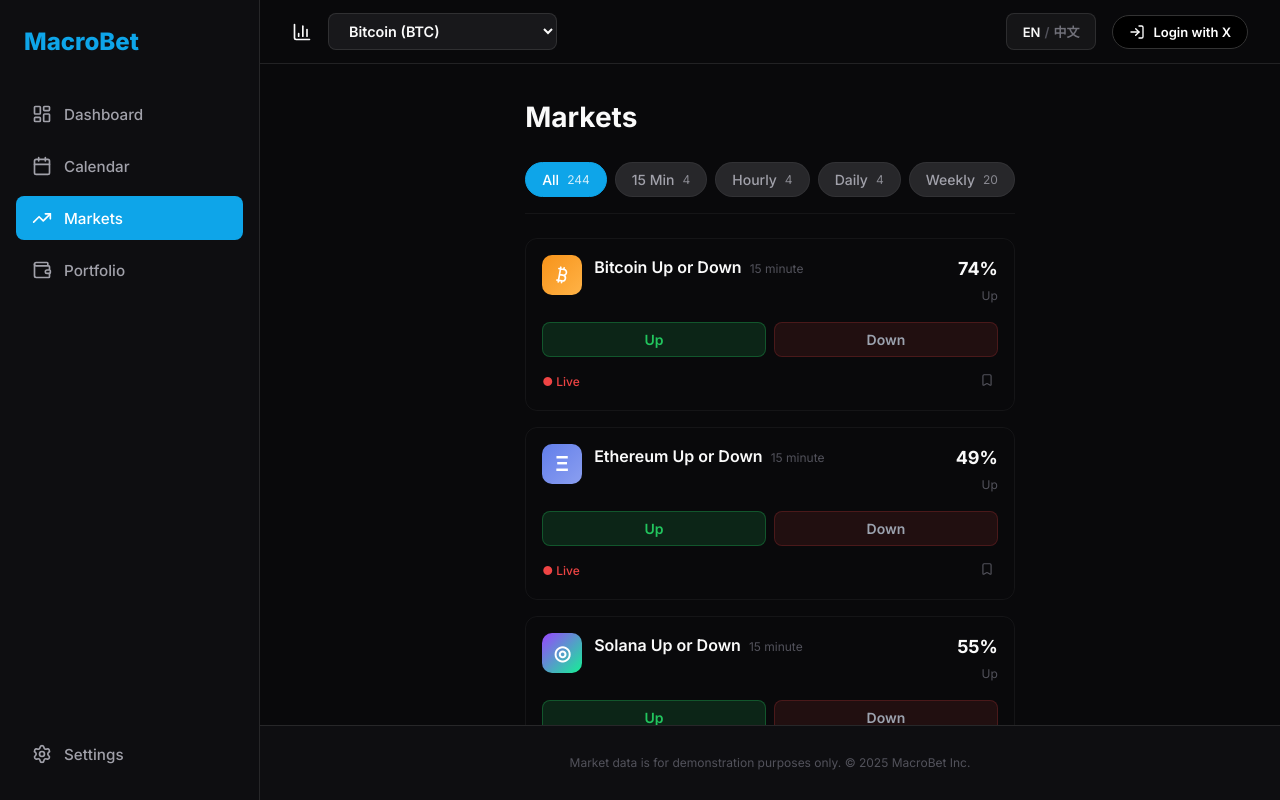
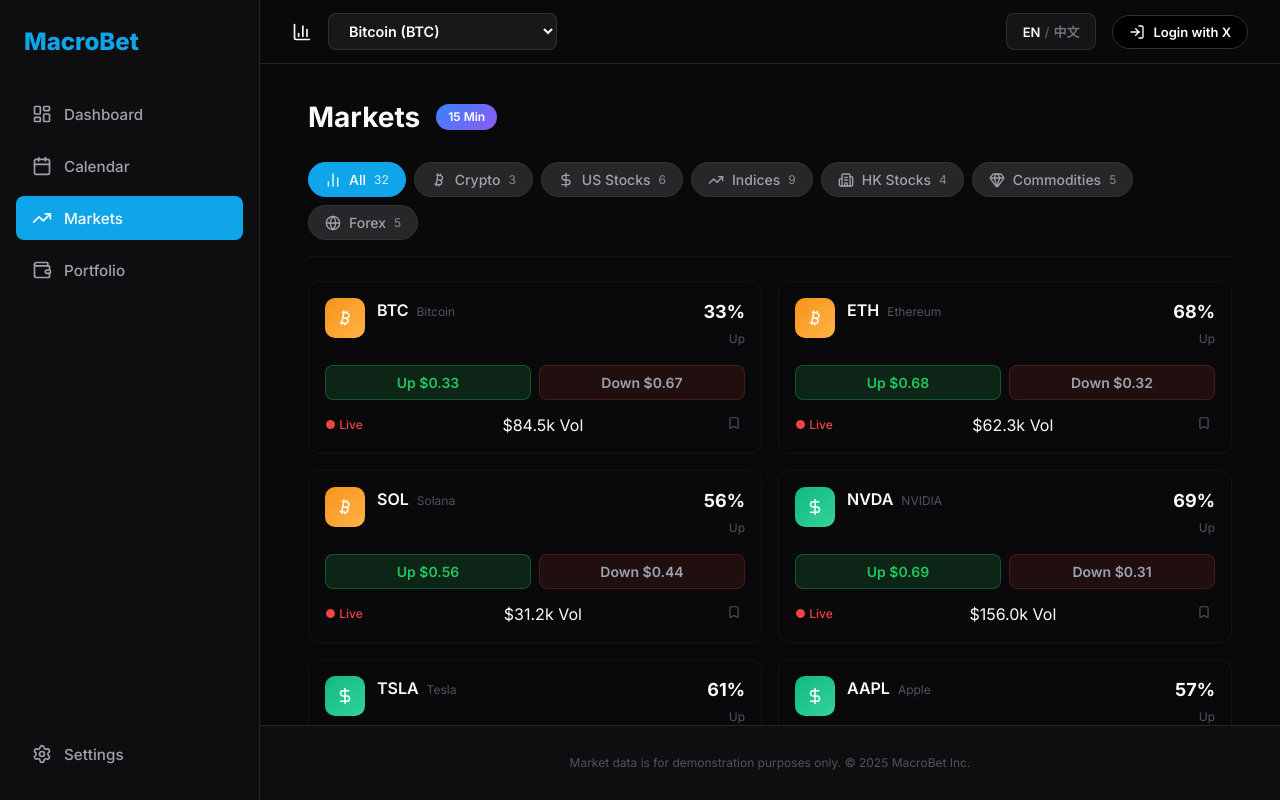
Before and after one commit to lbq110/MacroBet, a React (Vite) app in the folder frontend/: page / in a window 1280 px wide. Both pictures are taken after a click on the button "Markets". Built offline with nearby package versions, Linux system fonts and the light colour scheme.

Commit message:
Expand Markets page with 6 categories: Crypto, US Stocks, Indices, HK Stocks, Commodities, Forex (32 markets total)

```diff
--- a/frontend/src/pages/Markets/Markets.css
+++ b/frontend/src/pages/Markets/Markets.css
@@ -28,11 +28,26 @@
 }
 
 /* Header */
+.markets-header {
+    display: flex;
+    align-items: center;
+    gap: var(--space-4);
+}
+
 .markets-header h1 {
     font-size: 1.75rem;
     font-weight: 700;
     color: var(--text-primary);
     margin: 0;
+}
+
+.timeframe-badge {
+    padding: var(--space-1) var(--space-3);
+    background: linear-gradient(135deg, #3b82f6, #8b5cf6);
+    border-radius: 20px;
+    font-size: 0.75rem;
+    font-weight: 600;
+    color: white;
 }
 
 /* Category Filters */
@@ -120,26 +135,32 @@
     font-size: 1.25rem;
     font-weight: 700;
     flex-shrink: 0;
-}
-
-.market-icon.btc {
-    background: linear-gradient(135deg, #f7931a, #ffb347);
     color: white;
 }
 
-.market-icon.eth {
-    background: linear-gradient(135deg, #627eea, #8b9ff0);
-    color: white;
+/* Category-specific icon colors */
+.market-icon.crypto {
+    background: linear-gradient(135deg, #f7931a, #ffb347);
 }
 
-.market-icon.sol {
-    background: linear-gradient(135deg, #9945ff, #14f195);
-    color: white;
+.market-icon.us-stocks {
+    background: linear-gradient(135deg, #10b981, #34d399);
 }
 
-.market-icon.xrp {
-    background: linear-gradient(135deg, #23292f, #4a5568);
-    color: white;
+.market-icon.indices {
+    background: linear-gradient(135deg, #3b82f6, #60a5fa);
+}
+
+.market-icon.hk-stocks {
+    background: linear-gradient(135deg, #ef4444, #f87171);
+}
+
+.market-icon.commodities {
+    background: linear-gradient(135deg, #f59e0b, #fbbf24);
+}
+
+.market-icon.forex {
+    background: linear-gradient(135deg, #8b5cf6, #a78bfa);
 }
 
 .card-title {
--- a/frontend/src/pages/Markets/Markets.tsx
+++ b/frontend/src/pages/Markets/Markets.tsx
@@ -1,91 +1,106 @@
 import { useState } from 'react';
-import { Bitcoin, TrendingUp, Bookmark } from 'lucide-react';
+import { Bitcoin, TrendingUp, Bookmark, DollarSign, BarChart2, Building2, Gem, Globe } from 'lucide-react';
 import { CryptoBetting } from '../CryptoBetting/CryptoBetting';
 import './Markets.css';
 
 // Market category types
-type MarketCategory = 'all' | '15min' | 'hourly' | 'daily' | 'weekly';
+type MarketCategory = 'all' | 'crypto' | 'us_stocks' | 'indices' | 'hk_stocks' | 'commodities' | 'forex';
 
 interface MarketItem {
     id: string;
+    symbol: string;
     name: string;
-    subtitle: string;
-    icon: 'btc' | 'eth' | 'sol' | 'xrp';
-    upOdds: number;
-    downOdds: number;
+    category: MarketCategory;
+    up: number;
+    down: number;
     isLive: boolean;
-    timeframe: string;
     volume: number;
 }
 
-// Mock market data
+// Generate random odds for demo
+const randomOdds = () => {
+    const up = Math.round((0.3 + Math.random() * 0.4) * 100) / 100;
+    return { up, down: Math.round((1 - up) * 100) / 100 };
+};
+
+// All market data
 const MARKETS: MarketItem[] = [
-    {
-        id: 'btc-15min',
-        name: 'Bitcoin Up or Down',
-        subtitle: '15 minute',
-        icon: 'btc',
-        upOdds: 0.74,
-        downOdds: 0.27,
-        isLive: true,
-        timeframe: '15 Min',
-        volume: 84500
-    },
-    {
-        id: 'eth-15min',
-        name: 'Ethereum Up or Down',
-        subtitle: '15 minute',
-        icon: 'eth',
-        upOdds: 0.49,
-        downOdds: 0.52,
-        isLive: true,
-        timeframe: '15 Min',
-        volume: 62300
-    },
-    {
-        id: 'sol-15min',
-        name: 'Solana Up or Down',
-        subtitle: '15 minute',
-        icon: 'sol',
-        upOdds: 0.55,
-        downOdds: 0.46,
-        isLive: true,
-        timeframe: '15 Min',
-        volume: 31200
-    },
-    {
-        id: 'xrp-15min',
-        name: 'XRP Up or Down',
-        subtitle: '15 minute',
-        icon: 'xrp',
-        upOdds: 0.78,
-        downOdds: 0.23,
-        isLive: true,
-        timeframe: '15 Min',
-        volume: 18700
-    }
+    // Crypto
+    { id: 'btc', symbol: 'BTC', name: 'Bitcoin', category: 'crypto', ...randomOdds(), isLive: true, volume: 84500 },
+    { id: 'eth', symbol: 'ETH', name: 'Ethereum', category: 'crypto', ...randomOdds(), isLive: true, volume: 62300 },
+    { id: 'sol', symbol: 'SOL', name: 'Solana', category: 'crypto', ...randomOdds(), isLive: true, volume: 31200 },
+
+    // US Stocks
+    { id: 'nvda', symbol: 'NVDA', name: 'NVIDIA', category: 'us_stocks', ...randomOdds(), isLive: true, volume: 156000 },
+    { id: 'tsla', symbol: 'TSLA', name: 'Tesla', category: 'us_stocks', ...randomOdds(), isLive: true, volume: 142000 },
+    { id: 'aapl', symbol: 'AAPL', name: 'Apple', category: 'us_stocks', ...randomOdds(), isLive: true, volume: 98000 },
+    { id: 'googl', symbol: 'GOOGL', name: 'Google', category: 'us_stocks', ...randomOdds(), isLive: true, volume: 87000 },
+    { id: 'msft', symbol: 'MSFT', name: 'Microsoft', category: 'us_stocks', ...randomOdds(), isLive: true, volume: 76000 },
+    { id: 'amzn', symbol: 'AMZN', name: 'Amazon', category: 'us_stocks', ...randomOdds(), isLive: true, volume: 65000 },
+
+    // Indices
+    { id: 'spx500', symbol: 'SPX500', name: 'S&P 500', category: 'indices', ...randomOdds(), isLive: true, volume: 245000 },
+    { id: 'us30', symbol: 'US30', name: 'Dow Jones', category: 'indices', ...randomOdds(), isLive: true, volume: 189000 },
+    { id: 'nas100', symbol: 'NAS100', name: 'Nasdaq 100', category: 'indices', ...randomOdds(), isLive: true, volume: 167000 },
+    { id: 'russ2000', symbol: 'RUSS2000', name: 'Russell 2000', category: 'indices', ...randomOdds(), isLive: true, volume: 54000 },
+    { id: 'china50', symbol: 'CHINA50', name: 'China A50', category: 'indices', ...randomOdds(), isLive: true, volume: 78000 },
+    { id: 'hk50', symbol: 'HK50', name: 'Hang Seng', category: 'indices', ...randomOdds(), isLive: true, volume: 92000 },
+    { id: 'jpn225', symbol: 'JPN225', name: 'Nikkei 225', category: 'indices', ...randomOdds(), isLive: true, volume: 68000 },
+    { id: 'vix', symbol: 'VIX', name: 'Volatility Index', category: 'indices', ...randomOdds(), isLive: true, volume: 123000 },
+    { id: 'usdx', symbol: 'USDX', name: 'US Dollar Index', category: 'indices', ...randomOdds(), isLive: true, volume: 45000 },
+
+    // HK Stocks
+    { id: 'tencent', symbol: '0700.HK', name: 'Tencent', category: 'hk_stocks', ...randomOdds(), isLive: true, volume: 156000 },
+    { id: 'baba', symbol: '9988.HK', name: 'Alibaba', category: 'hk_stocks', ...randomOdds(), isLive: true, volume: 134000 },
+    { id: 'xiaomi', symbol: '1810.HK', name: 'Xiaomi', category: 'hk_stocks', ...randomOdds(), isLive: true, volume: 67000 },
+    { id: '3750hk', symbol: '3750.HK', name: 'SH Electric', category: 'hk_stocks', ...randomOdds(), isLive: true, volume: 23000 },
+
+    // Commodities
+    { id: 'xauusd', symbol: 'XAUUSD', name: 'Gold', category: 'commodities', ...randomOdds(), isLive: true, volume: 234000 },
+    { id: 'xagusd', symbol: 'XAGUSD', name: 'Silver', category: 'commodities', ...randomOdds(), isLive: true, volume: 98000 },
+    { id: 'xptusd', symbol: 'XPTUSD', name: 'Platinum', category: 'commodities', ...randomOdds(), isLive: true, volume: 45000 },
+    { id: 'xpdusd', symbol: 'XPDUSD', name: 'Palladium', category: 'commodities', ...randomOdds(), isLive: true, volume: 32000 },
+    { id: 'usousd', symbol: 'USOUSD', name: 'US Oil', category: 'commodities', ...randomOdds(), isLive: true, volume: 187000 },
+
+    // Forex
+    { id: 'usdcnh', symbol: 'USDCNH', name: 'USD/CNH', category: 'forex', ...randomOdds(), isLive: true, volume: 156000 },
+    { id: 'eurusd', symbol: 'EURUSD', name: 'EUR/USD', category: 'forex', ...randomOdds(), isLive: true, volume: 289000 },
+    { id: 'usdjpy', symbol: 'USDJPY', name: 'USD/JPY', category: 'forex', ...randomOdds(), isLive: true, volume: 245000 },
+    { id: 'audusd', symbol: 'AUDUSD', name: 'AUD/USD', category: 'forex', ...randomOdds(), isLive: true, volume: 134000 },
+    { id: 'gbpusd', symbol: 'GBPUSD', name: 'GBP/USD', category: 'forex', ...randomOdds(), isLive: true, volume: 198000 },
 ];
 
 const CATEGORIES = [
-    { id: 'all' as MarketCategory, label: 'All', count: 244 },
-    { id: '15min' as MarketCategory, label: '15 Min', count: 4 },
-    { id: 'hourly' as MarketCategory, label: 'Hourly', count: 4 },
-    { id: 'daily' as MarketCategory, label: 'Daily', count: 4 },
-    { id: 'weekly' as MarketCategory, label: 'Weekly', count: 20 },
+    { id: 'all' as MarketCategory, label: 'All', icon: BarChart2, count: MARKETS.length },
+    { id: 'crypto' as MarketCategory, label: 'Crypto', icon: Bitcoin, count: MARKETS.filter(m => m.category === 'crypto').length },
+    { id: 'us_stocks' as MarketCategory, label: 'US Stocks', icon: DollarSign, count: MARKETS.filter(m => m.category === 'us_stocks').length },
+    { id: 'indices' as MarketCategory, label: 'Indices', icon: TrendingUp, count: MARKETS.filter(m => m.category === 'indices').length },
+    { id: 'hk_stocks' as MarketCategory, label: 'HK Stocks', icon: Building2, count: MARKETS.filter(m => m.category === 'hk_stocks').length },
+    { id: 'commodities' as MarketCategory, label: 'Commodities', icon: Gem, count: MARKETS.filter(m => m.category === 'commodities').length },
+    { id: 'forex' as MarketCategory, label: 'Forex', icon: Globe, count: MARKETS.filter(m => m.category === 'forex').length },
 ];
 
-const getIconComponent = (icon: string) => {
-    switch (icon) {
-        case 'btc':
-            return <div className="market-icon btc"><Bitcoin size={20} /></div>;
-        case 'eth':
-            return <div className="market-icon eth">Ξ</div>;
-        case 'sol':
-            return <div className="market-icon sol">◎</div>;
-        case 'xrp':
-            return <div className="market-icon xrp">✕</div>;
-        default:
-            return <div className="market-icon"><TrendingUp size={20} /></div>;
+const getCategoryIcon = (category: MarketCategory) => {
+    switch (category) {
+        case 'crypto': return <Bitcoin size={18} />;
+        case 'us_stocks': return <DollarSign size={18} />;
+        case 'indices': return <TrendingUp size={18} />;
+        case 'hk_stocks': return <Building2 size={18} />;
+        case 'commodities': return <Gem size={18} />;
+        case 'forex': return <Globe size={18} />;
+        default: return <BarChart2 size={18} />;
+    }
+};
+
+const getCategoryClass = (category: MarketCategory) => {
+    switch (category) {
+        case 'crypto': return 'crypto';
+        case 'us_stocks': return 'us-stocks';
+        case 'indices': return 'indices';
+        case 'hk_stocks': return 'hk-stocks';
+        case 'commodities': return 'commodities';
+        case 'forex': return 'forex';
+        default: return '';
     }
 };
 
@@ -94,7 +109,7 @@
     const [selectedMarket, setSelectedMarket] = useState<string | null>(null);
 
     // If a market is selected, show the trading page
-    if (selectedMarket === 'btc-15min') {
+    if (selectedMarket) {
         return (
             <div className="markets-page">
                 <button className="back-btn" onClick={() => setSelectedMarket(null)}>
@@ -108,27 +123,32 @@
     // Filter markets by category
     const filteredMarkets = selectedCategory === 'all'
         ? MARKETS
-        : MARKETS.filter(m => m.timeframe.toLowerCase().includes(selectedCategory.replace('min', ' min')));
+        : MARKETS.filter(m => m.category === selectedCategory);
 
     return (
         <div className="markets-page">
             <div className="markets-header">
                 <h1>Markets</h1>
+                <span className="timeframe-badge">15 Min</span>
             </div>
 
             {/* Category Filters */}
             <div className="markets-filters">
                 <div className="category-list">
-                    {CATEGORIES.map(cat => (
+                    {CATEGORIES.map(cat => {
+                        const Icon = cat.icon;
+                        return (
                             <button
                                 key={cat.id}
                                 className={`category-btn ${selectedCategory === cat.id ? 'active' : ''}`}
                                 onClick={() => setSelectedCategory(cat.id)}
                             >
+                                <Icon size={16} />
                                 <span className="cat-label">{cat.label}</span>
                                 <span className="cat-count">{cat.count}</span>
                             </button>
-                    ))}
+                        );
+                    })}
                 </div>
             </div>
 
@@ -137,29 +157,38 @@
                 {filteredMarkets.map(market => (
                     <div
                         key={market.id}
-                        className="market-card"
+                        className={`market-card ${getCategoryClass(market.category)}`}
                         onClick={() => setSelectedMarket(market.id)}
                     >
                         <div className="card-header">
-                            {getIconComponent(market.icon)}
+                            <div className={`market-icon ${getCategoryClass(market.category)}`}>
+                                {getCategoryIcon(market.category)}
+                            </div>
                             <div className="card-title">
-                                <h3>{market.name}</h3>
-                                <span className="subtitle">{market.subtitle}</span>
+                                <h3>{market.symbol}</h3>
+                                <span className="subtitle">{market.name}</span>
                             </div>
                             <div className="card-odds">
-                                <span className="odds-value">{Math.round(market.upOdds * 100)}%</span>
+                                <span className="odds-value">{Math.round(market.up * 100)}%</span>
                                 <span className="odds-label">Up</span>
                             </div>
                         </div>
 
                         <div className="card-actions">
-                            <button className="action-up">Up</button>
-                            <button className="action-down">Down</button>
+                            <button className="action-up" onClick={(e) => { e.stopPropagation(); }}>
+                                Up ${market.up.toFixed(2)}
+                            </button>
+                            <button className="action-down" onClick={(e) => { e.stopPropagation(); }}>
+                                Down ${market.down.toFixed(2)}
+                            </button>
                         </div>
 
                         <div className="card-footer">
-                            {market.isLive && <span className="live-badge">● Live</span>}
-                            <button className="bookmark-btn"><Bookmark size={14} /></button>
+                            <span className="live-badge">● Live</span>
+                            <span className="volume">${(market.volume / 1000).toFixed(1)}k Vol</span>
+                            <button className="bookmark-btn" onClick={(e) => { e.stopPropagation(); }}>
+                                <Bookmark size={14} />
+                            </button>
                         </div>
                     </div>
                 ))}
```
Lines whose indentation alone changed are shown as unchanged.
